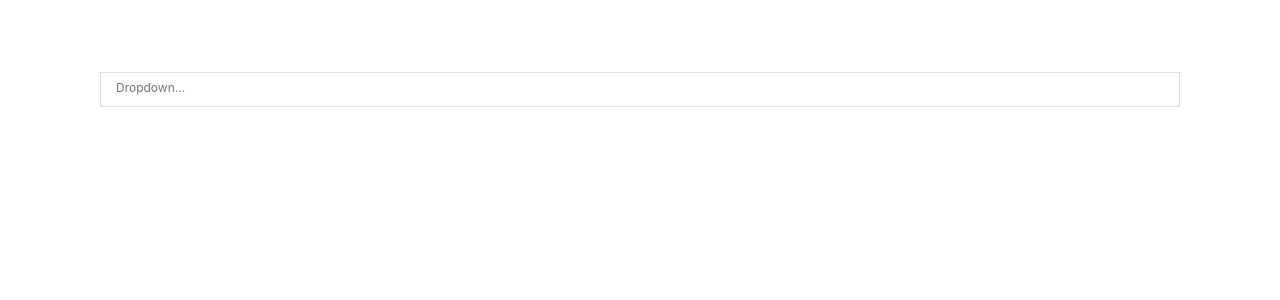
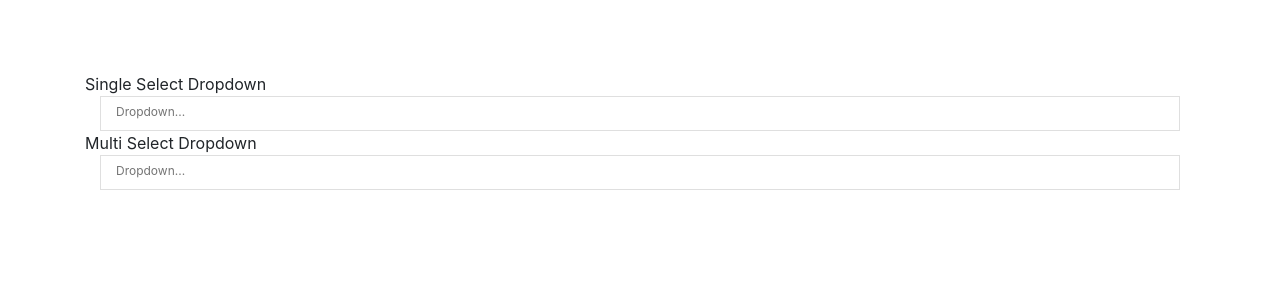
Before and after one commit to Achsuthan/react-drop-down-searcher, a React (Create React App) app: page / in a window 1280 px wide. Shown: the top 300 px of the page. Built offline with nearby package versions, Linux system fonts and the light colour scheme.

Commit message:
1. Single and Multi select dropdown added
>>> ach

```diff
--- a/src/App.js
+++ b/src/App.js
@@ -30,16 +30,15 @@ function App() {
   const toggleItem = val => {
     setSelectedItem(val);
   };
-  const handleInputChange= (val)=>{
-
-  }
+  const handleInputChange = val => {};
 
   return (
     <div className="container">
-      <br/>
-      <br/>
-      <br/>
+      <br />
+      <br />
+      <br />
       <div>
+        <p>Single Select Dropdown</p>
         <ReactDropDown
           placeholder="Dropdown..."
           isSingle={true}
@@ -48,7 +47,19 @@ function App() {
           selectedList={selectedItem}
           selectedlabelName="name"
           toggleItem={val => toggleItem(val)}
-          handleInputChange= {(val)=>handleInputChange(val)}
+          handleInputChange={val => handleInputChange(val)}
+        />
+
+        <p>Multi Select Dropdown</p>
+        <ReactDropDown
+          placeholder="Dropdown..."
+          isSingle={true}
+          list={list}
+          labelName="name"
+          selectedList={selectedItem}
+          selectedlabelName="name"
+          toggleItem={val => toggleItem(val)}
+          handleInputChange={val => handleInputChange(val)}
         />
       </div>
     </div>
```
